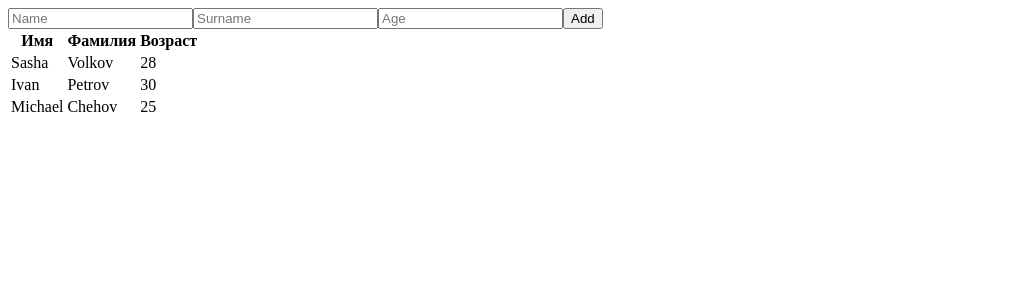
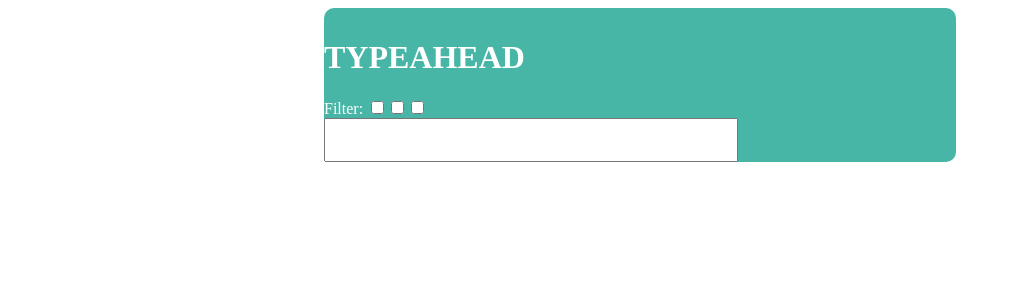
Before and after one commit to Shesqi/react-first-app, a React app: page / in a window 1280 px wide. Shown: the top 300 px of the page, without its empty margins (0-1011 px from the left). Built offline with nearby package versions, Linux system fonts and the light colour scheme.

Commit message:
typeahead application realization

```diff
--- /dev/null
+++ b/src/Components/TypeAheadApp.jsx
@@ -0,0 +1,82 @@
+import React from 'react';
+import { TypeAheadInput } from './TypeaheadInput';
+import { TypeAheadDropDown } from './TypeAheadDropDown';
+import { TypeAheadFilter } from "./TypeAheadFilter";
+
+export class TypeAheadApp extends React.PureComponent {
+    constructor(props) {
+        super(props);
+
+        this.state = {
+            inputText: "",
+            items: [],
+            isDropDownVisible: false,
+            requestSuccess: false
+        };
+    }
+
+    componentDidUpdate(prevProps, prevState) {
+        if (prevState.inputText !== this.state.inputText) {
+            setTimeout(() => {
+                this.sendAjax(this.state.inputText);
+              }, 600);
+
+            this.setState ({
+                isDropDownVisible: this.state.inputText !== '' && this.state.requestSuccess ? true : false
+            })
+        }
+    }
+
+    handlerOnChangeInput = (value) => {
+        if (value !== null) {
+            this.setState({
+                inputText: value
+            });
+        }
+    };
+
+    showAjaxResponse = (response) => {
+        if (this.state.inputText !== null && this.state.inputText !== '') {
+            this.setState ({
+                items: response
+            })
+        }
+    }
+
+    sendAjax (inputText) {
+        const request = new XMLHttpRequest(),
+              url = "https://restcountries.eu/rest/v2/name/" + inputText + "?fullText=false";
+
+        request.open("GET", url, true);
+        request.responseType = "json";
+
+        request.onload = () => {
+            if (request.response !== null && request.status !== 404) {
+                this.showAjaxResponse(request.response)
+
+                this.setState ({
+                    isDropDownVisible: true,
+                    requestSuccess: true
+                })
+            } else {
+                this.setState ({
+                    isDropDownVisible: false,
+                    requestSuccess: false
+                })
+            }
+        };
+
+        request.send();
+    };
+
+    render () {
+        return (
+            <div className="app-container">
+                <h1>TYPEAHEAD</h1>
+                <TypeAheadFilter />
+                <TypeAheadInput onChange={this.handlerOnChangeInput}/>
+                {this.state.isDropDownVisible && this.state.requestSuccess ? <TypeAheadDropDown items={this.state.items} text=""/> : ''}
+            </div>
+        )
+    }
+}
--- /dev/null
+++ b/src/Components/TypeAheadDropDown.jsx
@@ -0,0 +1,35 @@
+import React from 'react';
+
+export class TypeAheadDropDown extends React.PureComponent {
+    constructor (props) {
+        super(props);
+
+        this.state = {
+            isVisible: this.props.isVisible,
+            text: this.props.text
+        }
+    }
+
+    checkPropsItems () {
+        return typeof(this.props.items)
+    }
+
+    render () {
+        return (
+            <div className="dropdown-container">
+                {
+                    this.props.items.map((item) => {
+                        return (
+                        <div className="dropdown-item" key={item.name}>
+                        <img src={item.flag} alt="" className="dropdown-flag"/>
+                            <a href="">{item.nativeName}</a> [{item.capital}]
+                        </div>
+                        )
+                    })
+                }
+
+                {this.state.isVisible ? <span>{this.state.text}</span> : ""}
+            </div>
+        )
+    }
+}
--- /dev/null
+++ b/src/Components/TypeAheadFilter.jsx
@@ -0,0 +1,22 @@
+import React from 'react';
+
+export class TypeAheadFilter extends React.PureComponent {
+    constructor(props) {
+        super(props);
+
+        this.state = {
+            //
+        };
+    }
+
+    render () {
+        return (
+            <div>
+                <span>Filter: </span>
+                <input type="checkbox"/>
+                <input type="checkbox"/>
+                <input type="checkbox"/>
+            </div>
+        )
+    }
+}
--- /dev/null
+++ b/src/Components/TypeAheadInput.jsx
@@ -0,0 +1,30 @@
+import React from 'react';
+
+export class TypeAheadInput extends React.PureComponent {
+    constructor(props) {
+        super(props);
+
+        this.state = {
+            inputText: ''
+        };
+    }
+
+    handlerOnChangeInput = (event) => {
+        this.setState({
+            inputText: event.target.value
+        });
+
+        this.props.onChange(event.target.value);
+    };
+
+    render() {
+        return (
+            <input
+                type='text'
+                className='typeahead-input'
+                value={this.state.inputText}
+                onChange={this.handlerOnChangeInput}
+            />
+        )
+    }
+}
--- a/src/index.jsx
+++ b/src/index.jsx
@@ -1,7 +1,8 @@
 import React from "react";
 import ReactDOM from "react-dom";
-import {App} from './Components/App';
+import { TypeAheadApp } from './Components/TypeAheadApp';
 
 import "./styles";
+import "./typeahead.less";
 
-ReactDOM.render(<App />, document.getElementById("root"));
+ReactDOM.render(<TypeAheadApp />, document.getElementById("root"));
--- /dev/null
+++ b/src/typeahead.less
@@ -0,0 +1,48 @@
+body {
+    .app-container {
+        padding-top: 10px;
+        background: #47b6a7;
+        color: #ffffff;
+        width: 50%;
+        margin: 0 auto;
+        border-radius: 10px;
+
+        a {
+            color: #47b6a7;
+            text-decoration: none;
+        }
+    }
+
+    .typeahead-input {
+        height: 30px;
+        width: 400px;
+        font-size: 26px;
+        padding: 5px;
+    }
+
+    .dropdown-container {
+        margin-top: 5px;
+        font-size: 20px;
+        text-align: left;
+        // max-height: 200px;
+        // overflow-y: scroll;
+
+        .dropdown-item {
+            background: #ffffff;
+            color: black;
+            min-height: 30px;
+            cursor: pointer;
+            padding: 10px;
+
+            .dropdown-flag {
+                width: 20px;
+                height: 15px;
+                margin-right: 5px;
+            }
+
+            &:hover {
+                background: #f0f0f0;
+            }
+        }
+    }
+}
```
